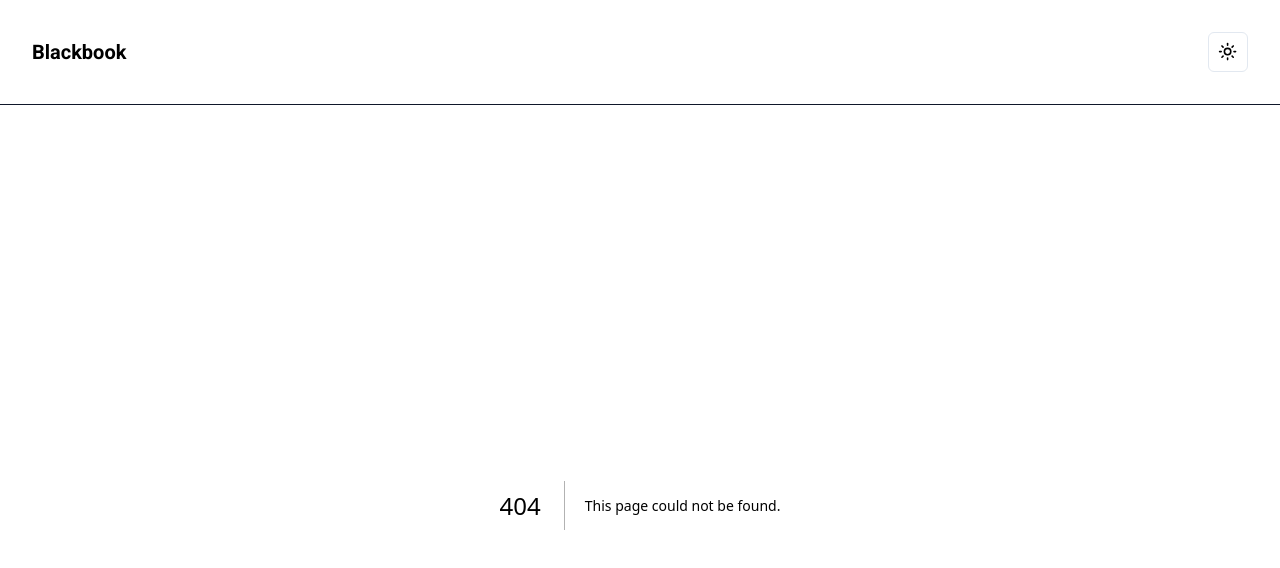
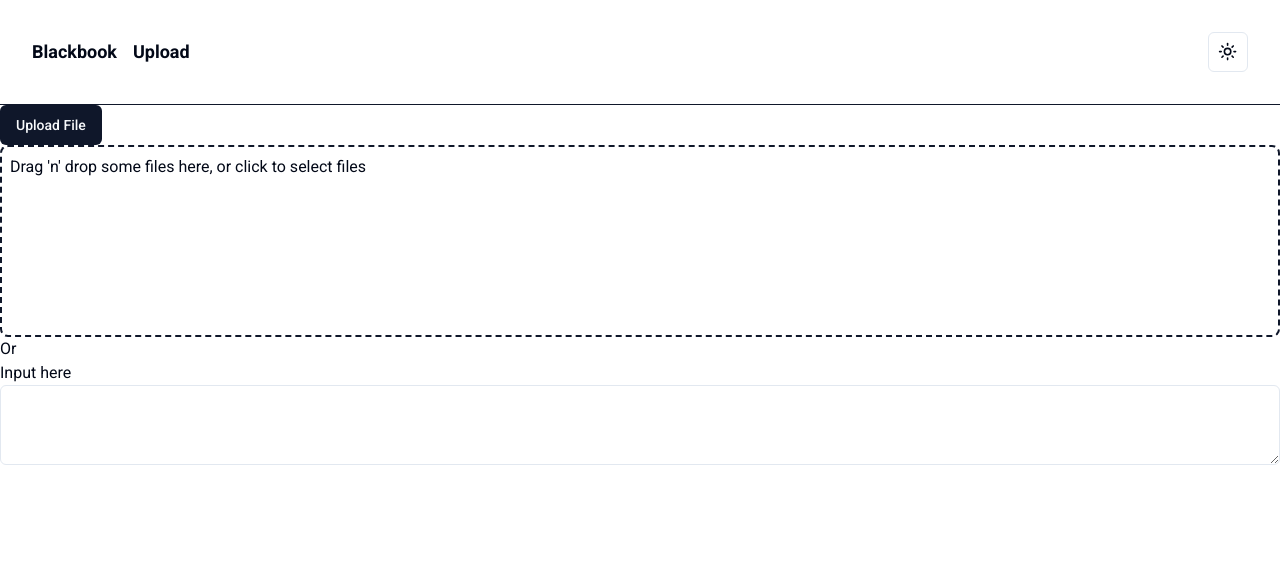
Before and after one commit to hanumanman/blackbook, a Next.js app: page /upload in a window 1280 px wide. Before the commit this address had no page. Shown: the top 568 px of the page. Built offline with nearby package versions, Linux system fonts and the light colour scheme.

Commit message:
base ui for file upload

```diff
--- a/package.json
+++ b/package.json
@@ -52,6 +52,7 @@
     "react": "^18",
     "react-day-picker": "8.10.1",
     "react-dom": "^18",
+    "react-dropzone": "^14.2.3",
     "react-hook-form": "^7.52.2",
     "react-resizable-panels": "^2.1.0",
     "recharts": "^2.12.7",
--- a/src/app/layout.tsx
+++ b/src/app/layout.tsx
@@ -12,8 +12,8 @@ const fontSans = FontSans({
 });
 
 export const metadata: Metadata = {
-  title: 'Create Next App',
-  description: 'Generated by create next app',
+  title: 'Blackbook',
+  description: 'Hắc Ngọc Thư',
 };
 
 export default function RootLayout({
@@ -22,7 +22,7 @@ export default function RootLayout({
   children: React.ReactNode;
 }>) {
   return (
-    <html lang="en">
+    <html lang="en" suppressHydrationWarning>
       <body
         className={cn(
           'min-h-screen bg-background font-sans antialiased',
--- /dev/null
+++ b/src/app/upload/page.tsx
@@ -0,0 +1,53 @@
+'use client';
+
+import { Button } from '@/components/ui/button';
+import { Textarea } from '@/components/ui/textarea';
+import { useCallback, useState } from 'react';
+import { useDropzone } from 'react-dropzone';
+
+const Page = () => {
+  const [file, setFile] = useState(null);
+  const [text, setText] = useState<string>('');
+
+  //React Dropzone setup
+  const onDrop = useCallback((acceptedFiles: any[]) => {
+    acceptedFiles.forEach((file) => {
+      const reader = new FileReader();
+      reader.onabort = () => console.log('file reading was aborted');
+      reader.onerror = () => console.log('file reading has failed');
+      reader.onload = () => {
+        // Do whatever you want with the file contents
+        const textContent = reader.result;
+        setText(textContent as string);
+      };
+      reader.readAsText(file);
+    });
+  }, []);
+
+  const { getRootProps, getInputProps, isDragActive } = useDropzone({ onDrop });
+
+  return (
+    <>
+      <Button onClick={() => console.log('clicked')}>Upload File</Button>
+      <div
+        {...getRootProps()}
+        className="border-dashed border-primary border-2 p-2 rounded-lg h-48"
+      >
+        <input {...getInputProps()} />
+        {isDragActive ? (
+          <p>Drop the files here ...</p>
+        ) : (
+          <p>
+            Drag &apos;n&apos; drop some files here, or click to select files
+          </p>
+        )}
+      </div>
+      <p>Or</p>
+      <p>Input here</p>
+      <Textarea value={text} onChange={(e) => setText(e.target.value)} />
+      <p>{text}</p>
+    </>
+  );
+};
+
+export default Page;
--- a/src/components/NavBar.tsx
+++ b/src/components/NavBar.tsx
@@ -1,9 +1,23 @@
+import Link from 'next/link';
 import { ModeToggle } from './ModeToggler';
+
+const links = [
+  { name: 'Blackbook', path: '/' },
+  { name: 'Upload', path: '/upload' },
+];
 
 export const NavBar = () => {
   return (
     <div className="p-8 w-full border-b border-primary flex gap-4 items-center">
-      <p className="font-bold text-xl">Blackbook</p>
+      {links.map((link) => (
+        <Link
+          key={link.name}
+          href={link.path}
+          className="text-lg font-semibold"
+        >
+          {link.name}
+        </Link>
+      ))}
       <div className="ml-auto">
         <ModeToggle />
       </div>
```
Also changed, not shown: 1 other file (tests, documents, lock files or other folders).
